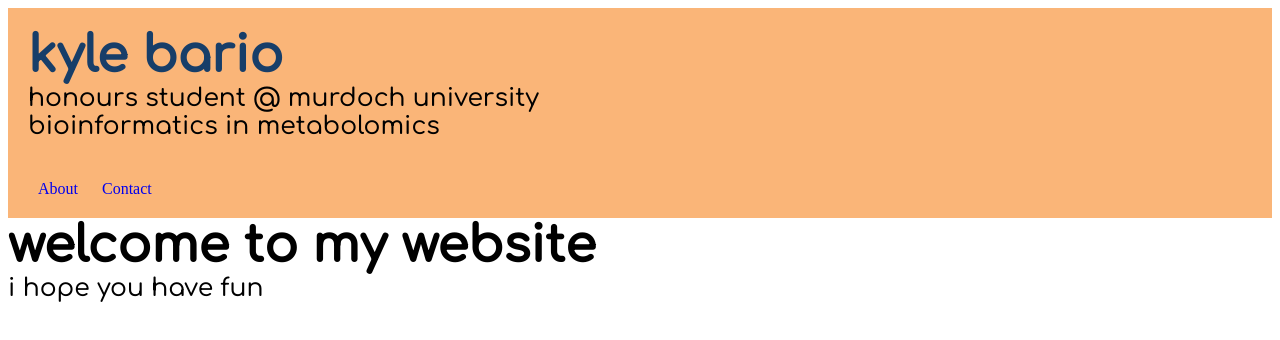
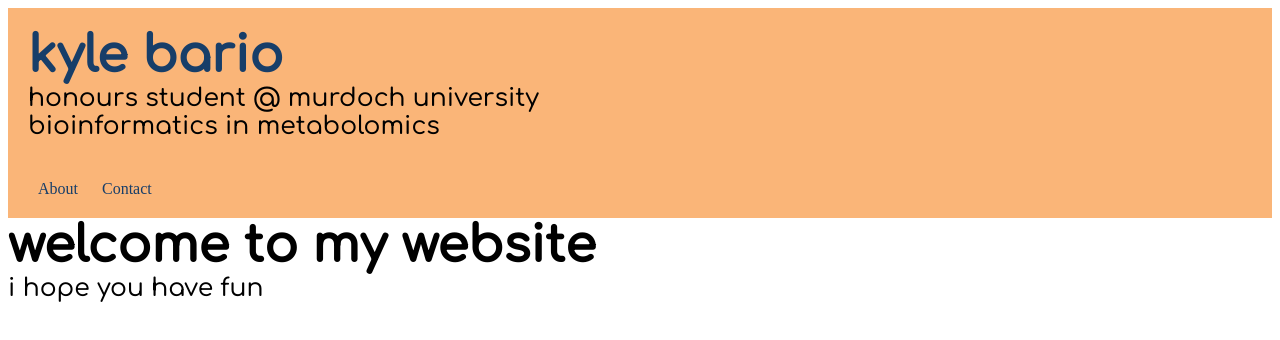
Before and after one commit to kbario/kbario, a plain HTML site: page index.html in a window 1280 px wide. Drawn offline with Linux system fonts and the light colour scheme.

Commit message:
link colour change

```diff
--- a/css/kyle.css
+++ b/css/kyle.css
@@ -61,6 +61,7 @@ nav li a {
     text-align: center;
     padding: 10px 10px;
     text-decoration: none;
+    color: #173E69;
 }
 
 nav li a:hover {
```
